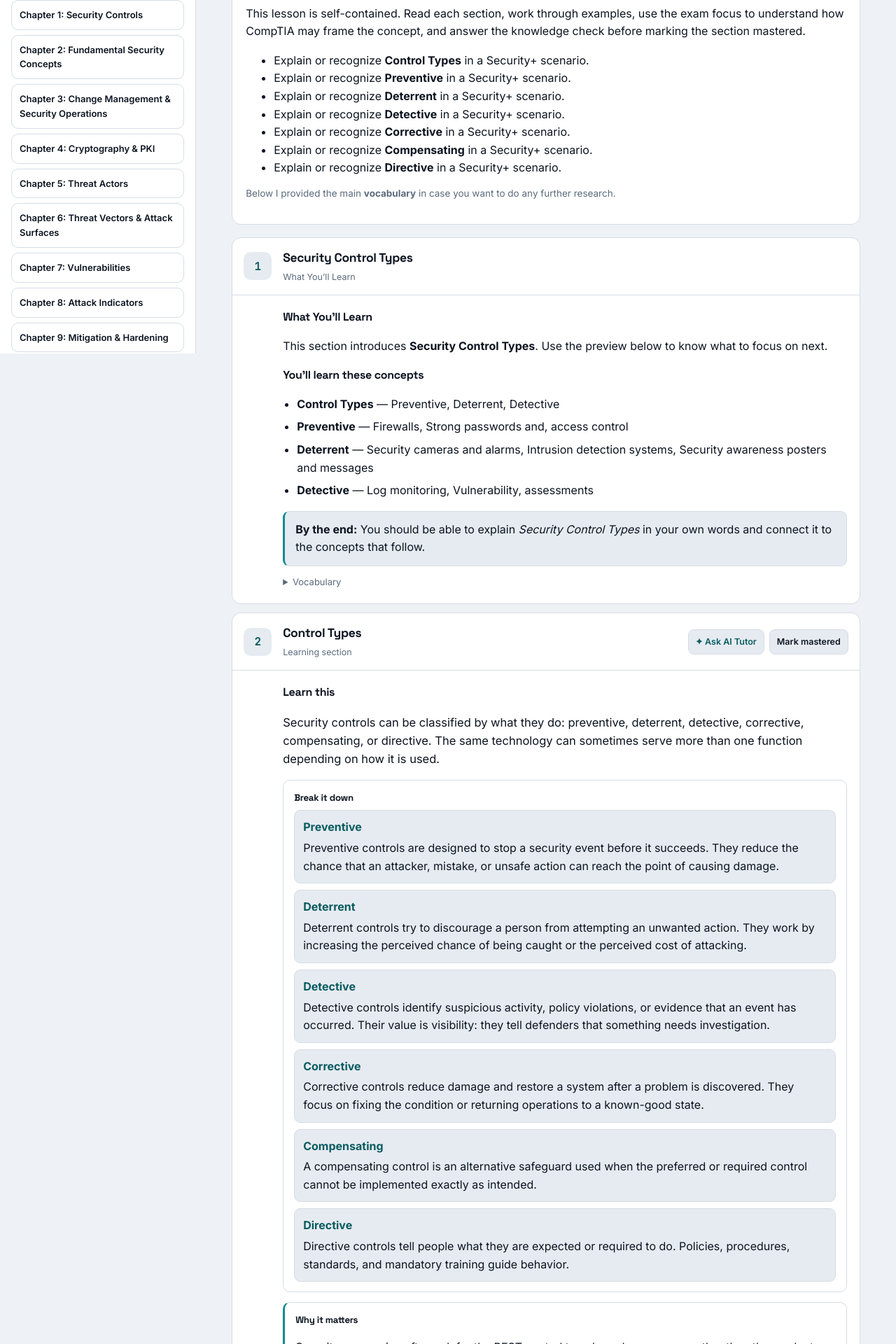
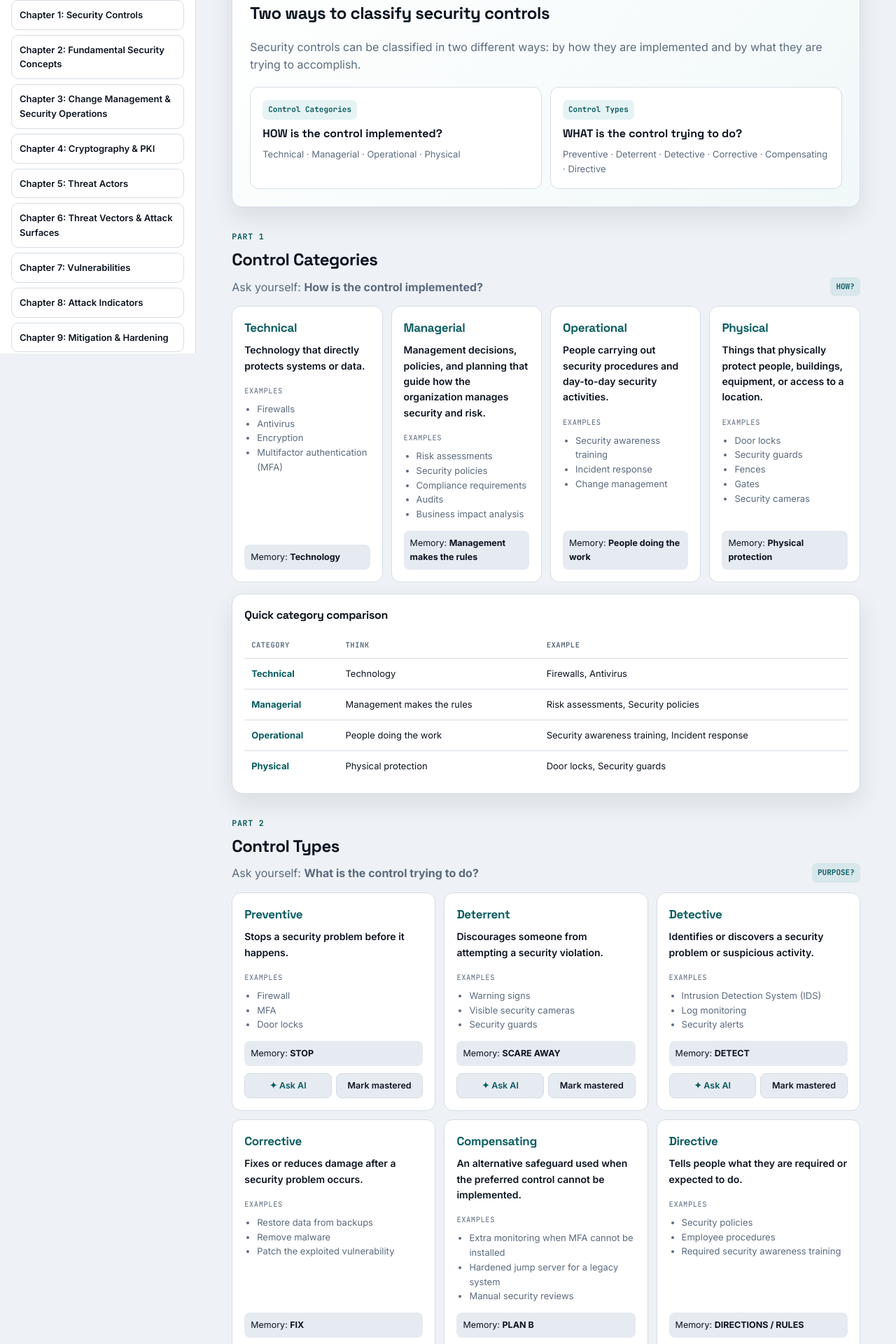
Before and after one commit to ari-923/security, a Next.js app: page /course/01.01 in a window 1280 px wide. Shown: the part 300-2220 px from the top of the page at 70% size. Built offline with nearby package versions, Linux system fonts and the light colour scheme.

Commit message:
Update LessonClient.js

```diff
--- a/components/LessonClient.js
+++ b/components/LessonClient.js
@@ -5,431 +5,228 @@ import { useEffect, useMemo, useState } from "react";
 import { useProgress } from "./ProgressProvider";
 import AITutor from "./AITutor";
 
-function keyFor(lessonId, n) {
-  return `${lessonId}-${n}`;
-}
+function keyFor(lessonId, n) { return `${lessonId}-${n}`; }
 
-export default function LessonClient({
-  lesson,
-  previous,
-  next,
-  nextPreview,
-}) {
+export default function LessonClient({ lesson, previous, next, nextPreview }) {
   const { mastered, setMastered } = useProgress();
-
   const learning = lesson.slides.filter((s) => s.instructional);
-
-  const done = learning.filter((s) =>
-    mastered.has(keyFor(lesson.id, s.n))
-  ).length;
-
+  const done = learning.filter((s) => mastered.has(keyFor(lesson.id, s.n))).length;
   const [tutorSection, setTutorSection] = useState(null);
   const [tutorOpen, setTutorOpen] = useState(false);
 
   useEffect(() => {
-    if (location.hash) {
-      setTimeout(() => {
-        document
-          .querySelector(location.hash)
-          ?.scrollIntoView({
-            behavior: "smooth",
-            block: "start",
-          });
-      }, 80);
-    }
+    if (location.hash) setTimeout(() => document.querySelector(location.hash)?.scrollIntoView({ behavior: "smooth", block: "start" }), 80);
   }, []);
 
-  const objectives = useMemo(
-    () =>
-      learning
-        .map((s) => s.title)
-        .filter((v, i, a) => a.indexOf(v) === i)
-        .slice(0, 7),
-    [lesson.id]
-  );
+  const objectives = useMemo(() => learning.map((s) => s.title).filter((v, i, a) => a.indexOf(v) === i).slice(0, 7), [lesson.id]);
 
-  function askTutor(section) {
-    setTutorSection(section);
-    setTutorOpen(true);
+  function askTutor(section) { setTutorSection(section); setTutorOpen(true); }
+
+  if (lesson.security_controls_layout) {
+    return <SecurityControlsLesson
+      lesson={lesson}
+      previous={previous}
+      next={next}
+      learning={learning}
+      done={done}
+      mastered={mastered}
+      setMastered={setMastered}
+      tutorOpen={tutorOpen}
+      setTutorOpen={setTutorOpen}
+      tutorSection={tutorSection}
+      askTutor={askTutor}
+    />;
   }
 
-  return (
-    <div className="lesson-page">
-      <div className="crumb">
-        <Link className="btn" href="/course">
-          ← Full Course
-        </Link>
-        &nbsp; Chapter {lesson.chapter}: {lesson.chapter_name}
-      </div>
+  return <div className="lesson-page">
+    <div className="crumb"><Link className="btn" href="/course">← Full Course</Link> &nbsp; Chapter {lesson.chapter}: {lesson.chapter_name}</div>
+    <h2 className="lesson-title">{lesson.id} {lesson.title}</h2>
+    <div className="lesson-meta"><span className="pill">{learning.length} learning sections</span><span className="pill">{done}/{learning.length} mastered</span><button className="btn ai-inline" onClick={() => { setTutorSection(null); setTutorOpen(true); }}>✦ Ask AI about this lesson</button></div>
+    <div className="lesson-intro"><h3>Lesson goals</h3><p>This lesson is self-contained. Read each section, work through examples, use the exam focus to understand how CompTIA may frame the concept, and answer the knowledge check before marking the section mastered.</p>{objectives.length > 0 && <ul className="lesson-objectives">{objectives.map((x) => <li key={x}>Explain or recognize <strong>{x}</strong> in a Security+ scenario.</li>)}</ul>}<p className="course-note">Below I provided the main idea <strong>(vocab)</strong> in case you want to do any further research.</p></div>
 
-      <h2 className="lesson-title">
-        {lesson.id} {lesson.title}
-      </h2>
+    {lesson.slides.map((section) => section.instructional
+      ? <LearningSection key={section.n} lesson={lesson} section={section} done={mastered.has(keyFor(lesson.id, section.n))} onDone={(v) => setMastered(keyFor(lesson.id, section.n), v)} onTutor={() => askTutor(section)} />
+      : <TransitionSection key={section.n} lesson={lesson} section={section} nextPreview={nextPreview} />
+    )}
 
-      <div className="lesson-meta">
-        <span className="pill">
-          {learning.length} learning sections
-        </span>
-
-        <span className="pill">
-          {done}/{learning.length} mastered
-        </span>
-
-        <button
-          className="btn ai-inline"
-          onClick={() => {
-            setTutorSection(null);
-            setTutorOpen(true);
-          }}
-        >
-          ✦ Ask AI about this lesson
-        </button>
-      </div>
-
-      <div className="lesson-intro">
-        <h3>Lesson goals</h3>
-
-        <p>
-          This lesson is self-contained. Read each section, work through
-          examples, use the exam focus to understand how CompTIA may frame the
-          concept, and answer the knowledge check before marking the section
-          mastered.
-        </p>
-
-        {objectives.length > 0 && (
-          <ul className="lesson-objectives">
-            {objectives.map((x) => (
-              <li key={x}>
-                Explain or recognize <strong>{x}</strong> in a Security+
-                scenario.
-              </li>
-            ))}
-          </ul>
-        )}
-
-        <p className="course-note">
-          Below I provided the main <strong>vocabulary</strong> in case you
-          want to do any further research.
-        </p>
-      </div>
-
-      {lesson.slides.map((section) =>
-        section.instructional ? (
-          <LearningSection
-            key={section.n}
-            lesson={lesson}
-            section={section}
-            done={mastered.has(keyFor(lesson.id, section.n))}
-            onDone={(v) =>
-              setMastered(keyFor(lesson.id, section.n), v)
-            }
-            onTutor={() => askTutor(section)}
-          />
-        ) : (
-          <TransitionSection
-            key={section.n}
-            lesson={lesson}
-            section={section}
-            nextPreview={nextPreview}
-          />
-        )
-      )}
-
-      <div className="lesson-nav">
-        {previous ? (
-          <Link className="btn" href={`/course/${previous.id}`}>
-            ← {previous.id} {previous.title}
-          </Link>
-        ) : (
-          <span />
-        )}
-
-        {next ? (
-          <Link
-            className="btn primary"
-            href={`/course/${next.id}`}
-          >
-            {next.id} {next.title} →
-          </Link>
-        ) : (
-          <Link className="btn primary" href="/quiz">
-            Take a scenario quiz →
-          </Link>
-        )}
-      </div>
-
-      <AITutor
-        open={tutorOpen}
-        onClose={() => setTutorOpen(false)}
-        lesson={lesson}
-        section={tutorSection}
-      />
-    </div>
-  );
+    <LessonNav previous={previous} next={next} />
+    <AITutor open={tutorOpen} onClose={() => setTutorOpen(false)} lesson={lesson} section={tutorSection} />
+  </div>;
 }
 
-function LearningSection({
-  lesson,
-  section,
-  done,
-  onDone,
-  onTutor,
-}) {
-  const c = section.course || {};
+function SecurityControlsLesson({ lesson, previous, next, learning, done, mastered, setMastered, tutorOpen, setTutorOpen, tutorSection, askTutor }) {
+  const layout = lesson.security_controls_layout;
+  const sectionByTitle = Object.fromEntries(learning.map((s) => [s.title, s]));
 
-  return (
-    <article
-      className={`slide-card ${done ? "done" : ""}`}
-      id={`section-${lesson.id}-${section.n}`}
-    >
-      <div className="slide-head">
-        <div className="slide-num">{section.n}</div>
+  return <div className="lesson-page security-controls-page">
+    <div className="crumb"><Link className="btn" href="/course">← Full Course</Link> &nbsp; Chapter {lesson.chapter}: {lesson.chapter_name}</div>
+    <h2 className="lesson-title">{lesson.id} {lesson.title}</h2>
+    <div className="lesson-meta">
+      <span className="pill">{learning.length} learning sections</span>
+      <span className="pill">{done}/{learning.length} mastered</span>
+      <button className="btn ai-inline" onClick={() => setTutorOpen(true)}>✦ Ask AI about this lesson</button>
+    </div>
 
-        <div>
-          <h4>{section.title}</h4>
-          <small>Learning section</small>
+    <section className="sc-hero">
+      <span className="sc-kicker">Security+ Foundation</span>
+      <h3>Two ways to classify security controls</h3>
+      <p>{layout.intro}</p>
+      <div className="sc-overview-grid">
+        <div className="sc-overview-card">
+          <span className="sc-label">Control Categories</span>
+          <strong>HOW is the control implemented?</strong>
+          <p>Technical · Managerial · Operational · Physical</p>
         </div>
-
-        <div className="slide-actions">
-          <button
-            className="understand ai-section"
-            onClick={onTutor}
-          >
-            ✦ Ask AI Tutor
-          </button>
-
-          <button
-            className="understand"
-            onClick={() => onDone(!done)}
-          >
-            {done ? "✓ Mastered" : "Mark mastered"}
-          </button>
+        <div className="sc-overview-card">
+          <span className="sc-label">Control Types</span>
+          <strong>WHAT is the control trying to do?</strong>
+          <p>Preventive · Deterrent · Detective · Corrective · Compensating · Directive</p>
         </div>
       </div>
+    </section>
 
-      <div className="slide-body">
-        <h5>Learn this</h5>
+    <SecurityGroup
+      eyebrow="Part 1"
+      title="Control Categories"
+      prompt="How is the control implemented?"
+      cards={layout.categories}
+      columns="four"
+    />
 
-        <p className="course-lead">
-          {c.learn || section.teach}
-        </p>
+    <ComparisonTable
+      title="Quick category comparison"
+      headers={["Category", "Think", "Example"]}
+      rows={layout.categories.map((x) => [x.name, x.memory, x.examples.slice(0, 2).join(", ")])}
+    />
 
-        {/* LESSON IMAGE */}
-        {c.image && (
-          <div
-            className="course-image"
-            style={{
-              display: "flex",
-              justifyContent: "center",
-              alignItems: "center",
-              width: "100%",
-              marginTop: "28px",
-              marginBottom: "28px",
-            }}
-          >
-            <img
-              src={c.image}
-              alt={c.imageAlt || section.title}
-              style={{
-                display: "block",
-                width: "100%",
-                maxWidth: "650px",
-                height: "auto",
-                objectFit: "contain",
-                borderRadius: "12px",
-              }}
-            />
-          </div>
-        )}
+    <SecurityGroup
+      eyebrow="Part 2"
+      title="Control Types"
+      prompt="What is the control trying to do?"
+      cards={layout.types}
+      columns="three"
+      sectionByTitle={sectionByTitle}
+      lesson={lesson}
+      mastered={mastered}
+      setMastered={setMastered}
+      askTutor={askTutor}
+    />
 
-        {!!c.breakdown?.length && (
-          <div className="course-block">
-            <h5>Break it down</h5>
+    <ComparisonTable
+      title="Quick type comparison"
+      headers={["Type", "Purpose", "Remember"]}
+      rows={layout.types.map((x) => [x.name, x.definition, x.memory])}
+    />
 
-            <div className="breakdown-list">
-              {c.breakdown.map((item, i) => (
-                <div
-                  className="breakdown-item"
-                  key={`${item.term}-${i}`}
-                >
-                  <strong>{item.term}</strong>
-                  <p>{item.explanation}</p>
-                </div>
-              ))}
-            </div>
-          </div>
-        )}
+    <aside className="sc-exam-tip">
+      <span className="sc-kicker">Security+ Exam Tip</span>
+      <h3>Do not mix up category and type.</h3>
+      <div className="sc-tip-grid">
+        <div><strong>{layout.exam_tip.category}</strong><p>Technical · Managerial · Operational · Physical</p></div>
+        <div><strong>{layout.exam_tip.type}</strong><p>Preventive · Deterrent · Detective · Corrective · Compensating · Directive</p></div>
+      </div>
+      <div className="sc-example"><strong>Example:</strong> {layout.exam_tip.example}</div>
+    </aside>
 
-        {!!(c.defs?.length || section.defs?.length) && (
-          <div className="course-block">
-            <h5>Key terms</h5>
+    <ExamPractice questions={layout.questions} />
 
-            <div className="defs">
-              {(c.defs?.length ? c.defs : section.defs).map(
-                (d, i) => {
-                  const term = Array.isArray(d)
-                    ? d[0]
-                    : d.term;
-
-                  const definition = Array.isArray(d)
-                    ? d[1]
-                    : d.definition;
-
-                  return (
-                    <div
-                      className="def"
-                      key={`${term}-${i}`}
-                    >
-                      <strong>{term}</strong> — {definition}
-                    </div>
-                  );
-                }
-              )}
-            </div>
-          </div>
-        )}
-
-        {c.why && (
-          <div className="course-block why">
-            <h5>Why it matters</h5>
-            <p>{c.why}</p>
-          </div>
-        )}
-
-        {c.example && (
-          <div className="course-block example">
-            <h5>Example</h5>
-            <p>{c.example}</p>
-          </div>
-        )}
-
-        {c.exam && (
-          <div className="course-block exam">
-            <h5>Security+ exam focus</h5>
-            <p>{c.exam}</p>
-          </div>
-        )}
-
-        {c.check_q && (
-          <details className="recall">
-            <summary>Check your understanding</summary>
-
-            <p>
-              <strong>Question:</strong> {c.check_q}
-            </p>
-
-            <div className="answer">
-              <strong>Answer:</strong> {c.check_a}
-            </div>
-          </details>
-        )}
-
-        <details className="raw">
-          <summary>Vocabulary</summary>
-          <pre>{section.raw}</pre>
-        </details>
-      </div>
-    </article>
-  );
+    <LessonNav previous={previous} next={next} />
+    <AITutor open={tutorOpen} onClose={() => setTutorOpen(false)} lesson={lesson} section={tutorSection} />
+  </div>;
 }
 
-function TransitionSection({
-  lesson,
-  section,
-  nextPreview,
-}) {
-  const index = lesson.slides.findIndex(
-    (s) => s.n === section.n
-  );
+function SecurityGroup({ eyebrow, title, prompt, cards, columns, sectionByTitle, lesson, mastered, setMastered, askTutor }) {
+  return <section className="sc-section">
+    <div className="sc-section-head">
+      <div><span className="sc-kicker">{eyebrow}</span><h3>{title}</h3><p>Ask yourself: <strong>{prompt}</strong></p></div>
+      <span className="sc-question-badge">{prompt.startsWith("How") ? "HOW?" : "PURPOSE?"}</span>
+    </div>
+    <div className={`sc-card-grid ${columns === "four" ? "sc-four" : "sc-three"}`}>
+      {cards.map((card) => {
+        const section = sectionByTitle?.[card.name];
+        const isDone = section ? mastered.has(keyFor(lesson.id, section.n)) : false;
+        return <article className={`sc-control-card ${isDone ? "done" : ""}`} key={card.name}>
+          <h4>{card.name}</h4>
+          <p className="sc-definition">{card.definition}</p>
+          <div className="sc-examples"><span>Examples</span><ul>{card.examples.map((x) => <li key={x}>{x}</li>)}</ul></div>
+          <div className="sc-memory">Memory: <strong>{card.memory}</strong></div>
+          {section && <div className="sc-card-actions">
+            <button className="understand ai-section" onClick={() => askTutor(section)}>✦ Ask AI</button>
+            <button className="understand" onClick={() => setMastered(keyFor(lesson.id, section.n), !isDone)}>{isDone ? "✓ Mastered" : "Mark mastered"}</button>
+          </div>}
+        </article>;
+      })}
+    </div>
+  </section>;
+}
 
+function ComparisonTable({ title, headers, rows }) {
+  return <section className="sc-table-card">
+    <h4>{title}</h4>
+    <div className="sc-table-scroll"><table><thead><tr>{headers.map((h) => <th key={h}>{h}</th>)}</tr></thead><tbody>{rows.map((row, i) => <tr key={i}>{row.map((cell, j) => <td key={j}>{cell}</td>)}</tr>)}</tbody></table></div>
+  </section>;
+}
+
+function ExamPractice({ questions }) {
+  const [answers, setAnswers] = useState({});
+
+  return <section className="sc-practice">
+    <span className="sc-kicker">Security+ Exam-Style Practice</span>
+    <h3>Test yourself with scenario questions</h3>
+    <p className="sc-muted">These are original practice questions written in the style of Security+ scenarios. They are not actual CompTIA exam questions.</p>
+    <div className="sc-quiz-list">
+      {questions.map((q, qi) => {
+        const selected = answers[qi];
+        const answered = selected !== undefined;
+        return <article className="sc-quiz-card" key={qi}>
+          <p className="sc-question"><span>{qi + 1}.</span> {q.q}</p>
+          <div className="sc-choices">
+            {q.choices.map((choice, ci) => {
+              let cls = "sc-choice";
+              if (answered && ci === q.answer) cls += " correct";
+              if (answered && ci === selected && ci !== q.answer) cls += " wrong";
+              return <button key={choice} className={cls} disabled={answered} onClick={() => setAnswers((a) => ({ ...a, [qi]: ci }))}>{String.fromCharCode(65 + ci)}. {choice}</button>;
+            })}
+          </div>
+          {answered && <div className="sc-explanation"><strong>{selected === q.answer ? "Correct." : "Not quite."}</strong> {q.explanation}</div>}
+        </article>;
+      })}
+    </div>
+  </section>;
+}
+
+function LessonNav({ previous, next }) {
+  return <div className="lesson-nav">{previous ? <Link className="btn" href={`/course/${previous.id}`}>← {previous.id} {previous.title}</Link> : <span />}{next ? <Link className="btn primary" href={`/course/${next.id}`}>{next.id} {next.title} →</Link> : <Link className="btn primary" href="/quiz">Take a scenario quiz →</Link>}</div>;
+}
+
+function LearningSection({ lesson, section, done, onDone, onTutor }) {
+  const c = section.course || {};
+  return <article className={`slide-card ${done ? "done" : ""}`} id={`section-${lesson.id}-${section.n}`}>
+    <div className="slide-head"><div className="slide-num">{section.n}</div><div><h4>{section.title}</h4><small>Learning section</small></div><div className="slide-actions"><button className="understand ai-section" onClick={onTutor}>✦ Ask AI Tutor</button><button className="understand" onClick={() => onDone(!done)}>{done ? "✓ Mastered" : "Mark mastered"}</button></div></div>
+    <div className="slide-body">
+      <h5>Learn this</h5><p className="course-lead">{c.learn || section.teach}</p>
+      {!!c.breakdown?.length && <div className="course-block"><h5>Break it down</h5><div className="breakdown-list">{c.breakdown.map((item, i) => <div className="breakdown-item" key={`${item.term}-${i}`}><strong>{item.term}</strong><p>{item.explanation}</p></div>)}</div></div>}
+      {!!(c.defs?.length || section.defs?.length) && <div className="course-block"><h5>Key terms</h5><div className="defs">{(c.defs?.length ? c.defs : section.defs).map((d, i) => { const term = Array.isArray(d) ? d[0] : d.term; const definition = Array.isArray(d) ? d[1] : d.definition; return <div className="def" key={`${term}-${i}`}><strong>{term}</strong> — {definition}</div>; })}</div></div>}
+      {c.why && <div className="course-block why"><h5>Why it matters</h5><p>{c.why}</p></div>}
+      {c.example && <div className="course-block example"><h5>Example</h5><p>{c.example}</p></div>}
+      {c.exam && <div className="course-block exam"><h5>Security+ exam focus</h5><p>{c.exam}</p></div>}
+      {c.check_q && <details className="recall"><summary>Check your understanding</summary><p><strong>Question:</strong> {c.check_q}</p><div className="answer"><strong>Answer:</strong> {c.check_a}</div></details>}
+      <details className="raw"><summary>Vocabulary</summary><pre>{section.raw}</pre></details>
+    </div>
+  </article>;
+}
+
+function TransitionSection({ lesson, section, nextPreview }) {
+  const index = lesson.slides.findIndex((s) => s.n === section.n);
   const nearby = [];
-
-  for (
-    let i = index + 1;
-    i < lesson.slides.length && nearby.length < 4;
-    i++
-  ) {
+  for (let i = index + 1; i < lesson.slides.length && nearby.length < 4; i++) {
     const next = lesson.slides[i];
-
-    if (!next.instructional && nearby.length) {
-      break;
-    }
-
-    if (next.instructional) {
-      nearby.push(next);
-    }
+    if (!next.instructional && nearby.length) break;
+    if (next.instructional) nearby.push(next);
   }
-
-  const preview = nearby.length
-    ? nearby.map((s) => ({
-        title: s.title,
-        points: s.points,
-      }))
-    : nextPreview?.sections || [];
-
-  return (
-    <article
-      className="slide-card transition-card"
-      id={`section-${lesson.id}-${section.n}`}
-    >
-      <div className="slide-head">
-        <div className="slide-num">{section.n}</div>
-
-        <div>
-          <h4>{section.title}</h4>
-          <small>What You’ll Learn</small>
-        </div>
-      </div>
-
-      <div className="slide-body">
-        <h5>What You’ll Learn</h5>
-
-        <p className="preview-intro">
-          This section introduces{" "}
-          <strong>{section.title}</strong>. Use the preview
-          below to know what to focus on next.
-        </p>
-
-        {preview.length > 0 && (
-          <>
-            <h5>You’ll learn these concepts</h5>
-
-            <ul className="preview-focus">
-              {preview.map((item, i) => (
-                <li key={`${item.title}-${i}`}>
-                  <strong>{item.title}</strong>
-                  {item.points?.length
-                    ? ` — ${item.points
-                        .slice(0, 3)
-                        .join(", ")}`
-                    : ""}
-                </li>
-              ))}
-            </ul>
-          </>
-        )}
-
-        <div className="preview-goal">
-          <strong>By the end:</strong> You should be able
-          to explain <em>{section.title}</em> in your own
-          words and connect it to the concepts that follow.
-        </div>
-
-        {section.defs?.length > 0 && (
-          <div className="defs">
-            {section.defs.map((d, i) => (
-              <div className="def" key={i}>
-                <strong>{d[0]}</strong> — {d[1]}
-              </div>
-            ))}
-          </div>
-        )}
-
-        <details className="raw">
-          <summary>Vocabulary</summary>
-          <pre>{section.raw}</pre>
-        </details>
-      </div>
-    </article>
-  );
+  const preview = nearby.length ? nearby.map((s) => ({ title: s.title, points: s.points })) : (nextPreview?.sections || []);
+  return <article className="slide-card transition-card" id={`section-${lesson.id}-${section.n}`}>
+    <div className="slide-head"><div className="slide-num">{section.n}</div><div><h4>{section.title}</h4><small>What You’ll Learn</small></div></div>
+    <div className="slide-body"><h5>What You’ll Learn</h5><p className="preview-intro">This section introduces <strong>{section.title}</strong>. Use the preview below to know what to focus on next.</p>{preview.length > 0 && <><h5>You’ll learn these concepts</h5><ul className="preview-focus">{preview.map((item, i) => <li key={`${item.title}-${i}`}><strong>{item.title}</strong>{item.points?.length ? ` — ${item.points.slice(0, 3).join(", ")}` : ""}</li>)}</ul></>}<div className="preview-goal"><strong>By the end:</strong> You should be able to explain <em>{section.title}</em> in your own words and connect it to the concepts that follow.</div>{section.defs?.length > 0 && <div className="defs">{section.defs.map((d, i) => <div className="def" key={i}><strong>{d[0]}</strong> — {d[1]}</div>)}</div>}<details className="raw"><summary>Vocabulary</summary><pre>{section.raw}</pre></details></div>
+  </article>;
 }
```
